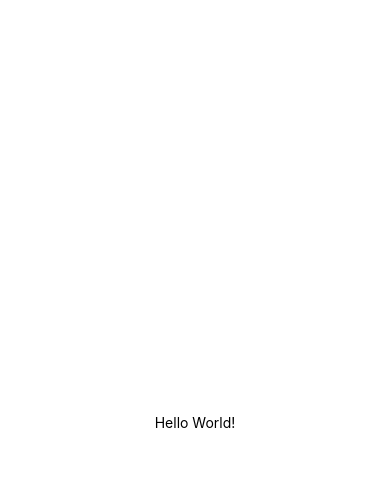
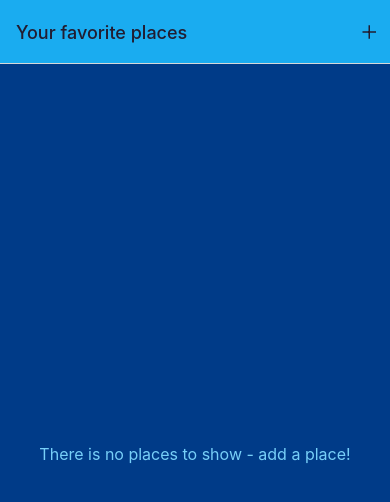
Before and after one commit to goingmyway243/UdemyReactNativeLearning, a React Native app: screen / in a window 390 px wide. Shown: the top 502 px of the page. Built offline with nearby package versions, Linux system fonts and the light colour scheme.

Commit message:
Adding screens and components

```diff
--- a/App.js
+++ b/App.js
@@ -1,20 +1,51 @@
 import { StatusBar } from "expo-status-bar";
 
 import { StyleSheet, Text, View } from "react-native";
+import { createNativeStackNavigator } from "@react-navigation/native-stack";
+import { NavigationContainer } from "@react-navigation/native";
+import AllPlacesScreen from "./screens/all-places-screen";
+import AddPlaceScreen from "./screens/add-place-screen";
+import IconButton from "./components/icon-button";
+import { Colors } from "./constants/Colors";
+
+const Stack = createNativeStackNavigator();
 
 export default function App() {
   return (
-    <View style={styles.container}>
-      <Text>Hello World!</Text>
+    <>
       <StatusBar style="auto" />
-    </View>
+      <NavigationContainer>
+        <Stack.Navigator
+          screenOptions={{
+            headerStyle: { backgroundColor: Colors.primary500 },
+            headerTintColor: Colors.gray700,
+            contentStyle: { backgroundColor: Colors.primary800 },
+          }}
+        >
+          <Stack.Screen
+            name="all-places"
+            component={AllPlacesScreen}
+            options={({ navigation }) => {
+              return {
+                title: "Your favorite places",
+                headerRight: ({ tintColor }) => (
+                  <IconButton
+                    icon="add"
+                    size={24}
+                    color={tintColor}
+                    onPress={() => navigation.navigate("add-place")}
+                  />
+                ),
+              };
+            }}
+          />
+          <Stack.Screen
+            name="add-place"
+            component={AddPlaceScreen}
+            options={{ title: "Add a new place" }}
+          />
+        </Stack.Navigator>
+      </NavigationContainer>
+    </>
   );
 }
-
-const styles = StyleSheet.create({
-  container: {
-    flex: 1,
-    alignItems: "center",
-    justifyContent: "center",
-  },
-});
--- a/app.json
+++ b/app.json
@@ -4,7 +4,6 @@
     "slug": "UdemyReactNativeLearning",
     "version": "1.0.0",
     "orientation": "default",
-    "backgroundColor": "#240800",
     "icon": "./assets/icon.png",
     "userInterfaceStyle": "light",
     "splash": {
--- /dev/null
+++ b/components/icon-button.js
@@ -0,0 +1,24 @@
+import { Pressable, StyleSheet } from "react-native";
+import { Ionicons } from "@expo/vector-icons";
+
+export default function IconButton({ icon, size, color, onPress }) {
+  return (
+    <Pressable
+      style={({ pressed }) => [styles.button, pressed && styles.pressed]}
+      onPress={onPress}
+    >
+      <Ionicons name={icon} size={size} color={color} />
+    </Pressable>
+  );
+}
+
+const styles = StyleSheet.create({
+  button: {
+    padding: 8,
+    justifyContent: "center",
+    alignItems: "center",
+  },
+  pressed: {
+    opacity: 0.5,
+  },
+});
--- /dev/null
+++ b/components/place-form.js
@@ -0,0 +1,46 @@
+import { useState } from "react";
+import { ScrollView, StyleSheet, Text, View } from "react-native";
+import { TextInput } from "react-native-gesture-handler";
+import { Colors } from "../constants/Colors";
+
+export default function PlaceForm() {
+  const [enteredTitle, setEnteredTitle] = useState();
+
+  function onChangeTitleHandler(value) {
+    setEnteredTitle(value);
+  }
+
+  return (
+    <ScrollView style={styles.container}>
+      <View>
+        <Text style={styles.title}>Title</Text>
+        <TextInput
+          style={styles.input}
+          onChangeText={onChangeTitleHandler}
+          value={enteredTitle}
+        />
+      </View>
+    </ScrollView>
+  );
+}
+
+const styles = StyleSheet.create({
+  container: {
+    flex: 1,
+    padding: 24,
+  },
+  title: {
+    fontSize: 16,
+    fontWeight: "bold",
+    color: Colors.primary500,
+  },
+  input: {
+    backgroundColor: Colors.primary200,
+    marginVertical: 8,
+    paddingVertical: 8,
+    paddingHorizontal: 4,
+    borderBottomColor: Colors.primary500,
+    borderBottomWidth: 2,
+    color: Colors.primary800,
+  },
+});
--- /dev/null
+++ b/components/place-item.js
@@ -0,0 +1,15 @@
+import { Image, Pressable, StyleSheet, View } from "react-native";
+
+export default function PlaceItem({ place, onSelect }) {
+  return (
+    <Pressable onPress={onSelect}>
+      <Image source={{ uri: place.imageUri }} />
+      <View>
+        <Text>{place.title}</Text>
+        <Text>{place.address}</Text>
+      </View>
+    </Pressable>
+  );
+}
+
+const styles = StyleSheet.create({});
--- /dev/null
+++ b/components/place-list.js
@@ -0,0 +1,35 @@
+import { FlatList, StyleSheet, Text, View } from "react-native";
+import { Colors } from "../constants/Colors";
+import PlaceItem from "./place-item";
+
+export default function PlaceList({ places }) {
+  if (!places || places.length === 0) {
+    return (
+      <View style={styles.fallbackContainer}>
+        <Text style={styles.fallbackText}>
+          There is no places to show - add a place!
+        </Text>
+      </View>
+    );
+  }
+
+  return (
+    <FlatList
+      data={places}
+      keyExtractor={(item) => item.id}
+      renderItem={({ item }) => <PlaceItem place={item} />}
+    />
+  );
+}
+
+const styles = StyleSheet.create({
+  fallbackContainer: {
+    flex: 1,
+    justifyContent: "center",
+    alignItems: "center",
+  },
+  fallbackText: {
+    fontSize: 16,
+    color: Colors.primary200,
+  },
+});
--- /dev/null
+++ b/constants/Colors.js
@@ -0,0 +1,11 @@
+export const Colors = {
+  primary50: "#cfeffd",
+  primary100: "#a0defb",
+  primary200: "#77cff8",
+  primary400: "#44bdf5",
+  primary500: "#1aacf0",
+  primary700: "#0570c9",
+  primary800: "#003b88",
+  accent500: "#e6b30b",
+  gray700: "#221c30",
+};
--- /dev/null
+++ b/screens/add-place-screen.js
@@ -0,0 +1,5 @@
+import PlaceForm from "../components/place-form";
+
+export default function AddPlaceScreen() {
+  return <PlaceForm />;
+}
--- /dev/null
+++ b/screens/all-places-screen.js
@@ -0,0 +1,5 @@
+import PlaceList from "../components/place-list";
+
+export default function AllPlacesScreen() {
+  return <PlaceList />;
+}
```
Also changed, not shown: models/place-model.js (added, +9 -0 lines), screens/map-screen.js (added), screens/place-detail-screen.js (added).
